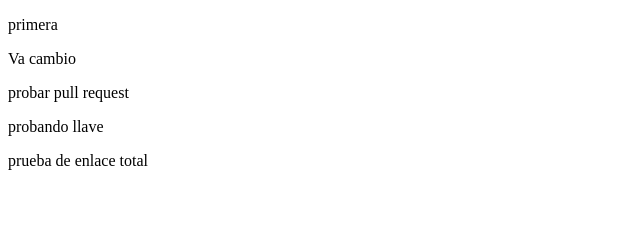
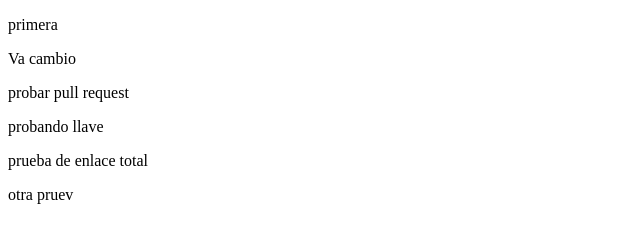
Before and after one commit to alexanderJava8/libro-midudev, a plain HTML site: page index.html in a window 1280 px wide. Shown: the full height of the page, 0-640 px from the left. Drawn offline with Linux system fonts and the light colour scheme.

Commit message:
pruebaaas

```diff
--- a/index.html
+++ b/index.html
@@ -12,5 +12,6 @@
     <p>probar pull request</p>
     <p>probando llave</p>
     <p>prueba de enlace total</p>
+    <p>otra pruev</p>
 </body>
 </html>
```
